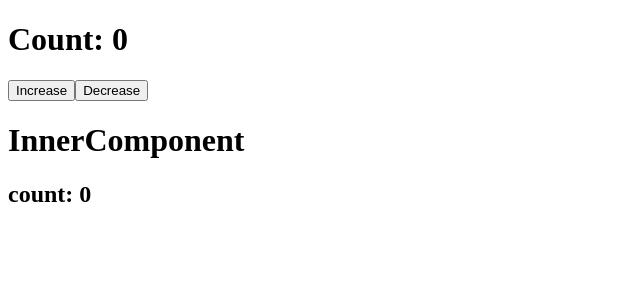
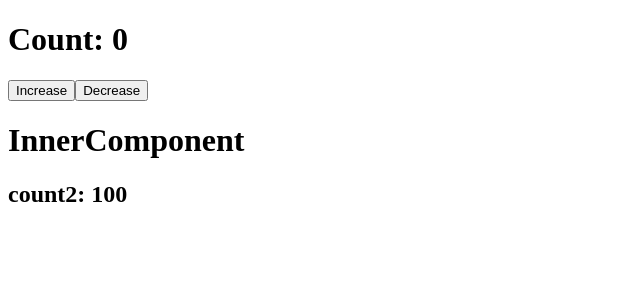
Before and after one commit to hyeongjun6364/simple-react, a React (Create React App) app in the folder globalstore-react/: page / in a window 1280 px wide. Shown: the top 300 px of the page, without its empty margins (0-640 px from the left). Built offline with nearby package versions, Linux system fonts and the light colour scheme.

Commit message:
feat: selector를 도입하여 특정 상태만 구독가능한 기능 구현

```diff
--- a/globalstore-react/public/index.html
+++ b/globalstore-react/public/index.html
@@ -5,16 +5,12 @@
     <link rel="icon" href="%PUBLIC_URL%/favicon.ico" />
     <meta name="viewport" content="width=device-width, initial-scale=1" />
     <meta name="theme-color" content="#000000" />
-    <meta
-      name="description"
-      content="Web site created using create-react-app"
-    />
+    <meta name="description" content="Web site created using create-react-app" />
     <link rel="apple-touch-icon" href="%PUBLIC_URL%/logo192.png" />
     <!--
       manifest.json provides metadata used when your web app is installed on a
       user's mobile device or desktop. See https://developers.google.com/web/fundamentals/web-app-manifest/
     -->
-    <link rel="manifest" href="%PUBLIC_URL%/manifest.json" />
     <!--
       Notice the use of %PUBLIC_URL% in the tags above.
       It will be replaced with the URL of the `public` folder during the build.
--- a/globalstore-react/src/App.js
+++ b/globalstore-react/src/App.js
@@ -1,9 +1,10 @@
 import { createStore } from './createStore';
 import InnerComponent from './InnerComponent';
-import { useStore } from './useStore';
+import { makeStoreHook } from './useStore';
 
 export const store = createStore((set) => ({
   count: 0,
+  count2: 100,
   increase: () => {
     set((state) => ({ ...state, count: state.count + 1 }));
   },
@@ -12,13 +13,17 @@ export const store = createStore((set) => ({
   },
 }));
 
+export const useStore = makeStoreHook(store);
+
 function App() {
-  const state = useStore(store);
+  const count = useStore((state) => state.count);
+  const increase = useStore((state) => state.increase);
+  const decrease = useStore((state) => state.decrease);
   return (
     <div className="App">
-      <h1>Count: {state.count}</h1>
-      <button onClick={state.increase}>Increase</button>
-      <button onClick={state.decrease}>Decrease</button>
+      <h1>Count: {count}</h1>
+      <button onClick={increase}>Increase</button>
+      <button onClick={decrease}>Decrease</button>
       <InnerComponent />
     </div>
   );
--- a/globalstore-react/src/InnerComponent.js
+++ b/globalstore-react/src/InnerComponent.js
@@ -1,13 +1,12 @@
-import { store } from './App';
-import { useStore } from './useStore';
+import { useStore } from './App';
 
 function InnerComponent() {
-  const state = useStore(store);
+  const count2 = useStore((state) => state.count2);
 
   return (
     <div>
       <h1>InnerComponent</h1>
-      <h2>count: {state.count}</h2>
+      <h2>count2: {count2}</h2>
     </div>
   );
 }
--- a/globalstore-react/src/createStore.js
+++ b/globalstore-react/src/createStore.js
@@ -18,6 +18,7 @@ export const createStore = (createState) => {
     //이벤트 전파
     listeners.forEach((listener) => listener(state));
   };
+
   state = createState(setState, getState);
 
   return { getState, setState, subscribe };
--- a/globalstore-react/src/useStore.js
+++ b/globalstore-react/src/useStore.js
@@ -1,5 +1,7 @@
 import { useSyncExternalStore } from 'react';
 
-export function useStore(store) {
-  return useSyncExternalStore(store.subscribe, store.getState);
+export function makeStoreHook(store) {
+  return function useStore(selector = (state) => state) {
+    return useSyncExternalStore(store.subscribe, () => selector(store.getState()));
+  };
 }
```
